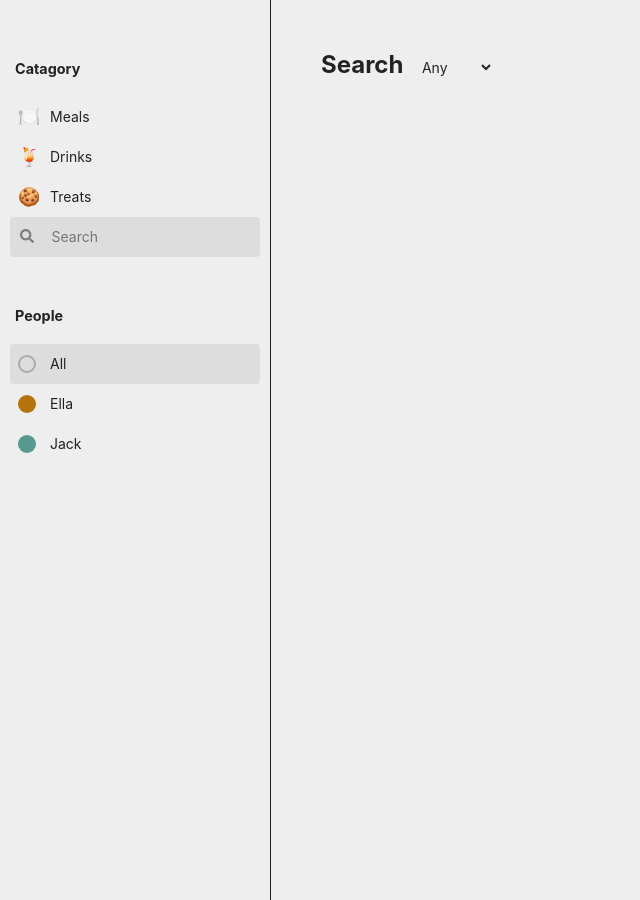
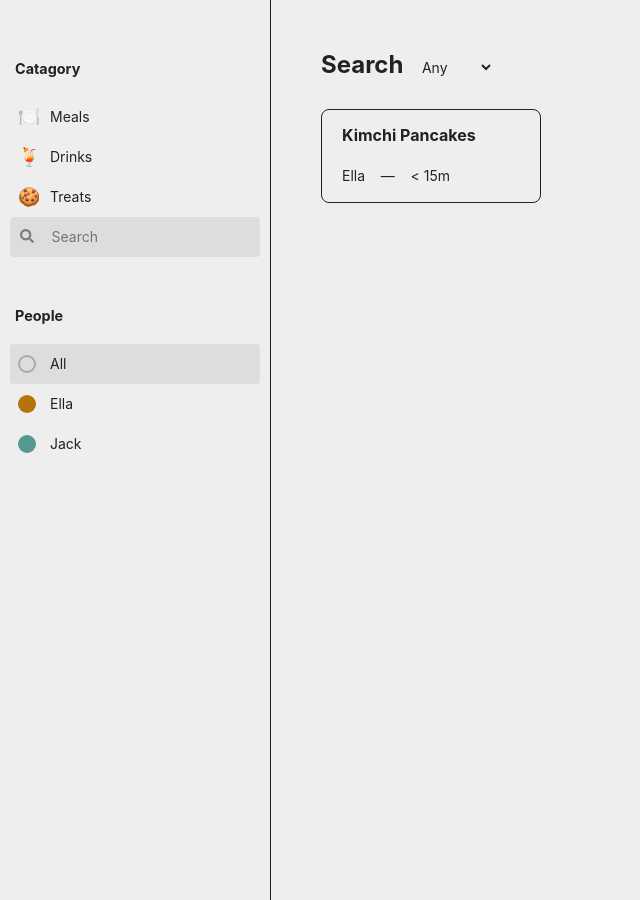
Before and after one commit to qjack001/Git-Cooking, a Jekyll site: the page built from search.html, in a window 1280 px wide. Shown: the whole page, without its empty margins (0-640 px from the left). Built offline with Jekyll 4.4.1, drawn with Linux system fonts in a browser that asks for light colours; some of the changed lines change nothing that is shown.

Commit message:
fix search results filter

```diff
--- a/_includes/head.html
+++ b/_includes/head.html
@@ -184,11 +184,6 @@
 		text-transform: capitalize;
 	}
 
-	#results.search-loaded > a.recipe, #results.search > a.recipe
-	{
-		display: none;
-	}
-
 	.recipe:hover
 	{
 		background: #ddd;
--- a/search.html
+++ b/search.html
@@ -29,15 +29,24 @@ permalink: /search/
 
 	var resultsElement = document.getElementById("results");
 	var results = resultsElement.children;
+	var match = false;
+
 	for (var i = 0; i < results.length; i++)
 	{
+		match = false;
+
 		for(var j = 0; j < keywords.length; j++)
 		{
 			if(results[i].dataset.content.includes(keywords[j].toLowerCase()))
 			{
-				results[i].style.display = "block";
+				match = true;
 				break;
 			}
+		}
+
+		if(!match)
+		{
+			resultsElement.removeChild(results[i]);
 		}
 	}
 
```
